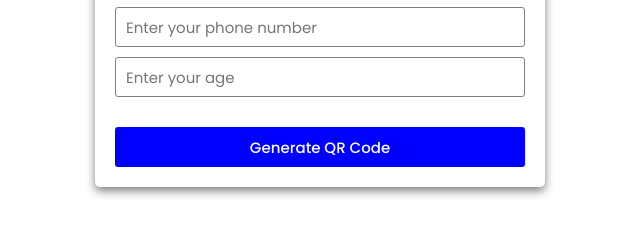
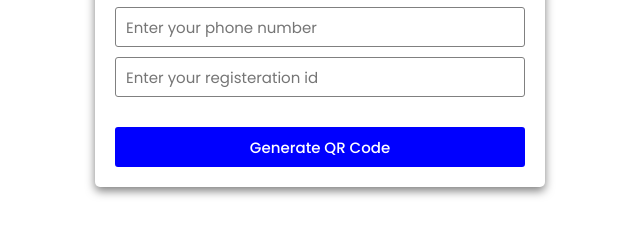
Before and after one commit to AmmarTheDeveloper/Qr-Code-Generator, a plain HTML site: page index.html in a window 1280 px wide. Shown: the part 334-561 px from the top of the page, 320-960 px from the left. Drawn offline with Linux system fonts and the light colour scheme.

Commit message:
Update index.html

```diff
--- a/index.html
+++ b/index.html
@@ -16,7 +16,7 @@
             <h2 class="title">Enter your text or URL</h2>
             <input type="text" id="name" placeholder="Enter your Name">
             <input type="number" id="number" placeholder="Enter your phone number">
-            <input type="number" id="age" placeholder="Enter your age">
+            <input type="text" id="age" placeholder="Enter your registeration id">
             <div class="img">
                 <img src="" alt="">
             </div>
```
